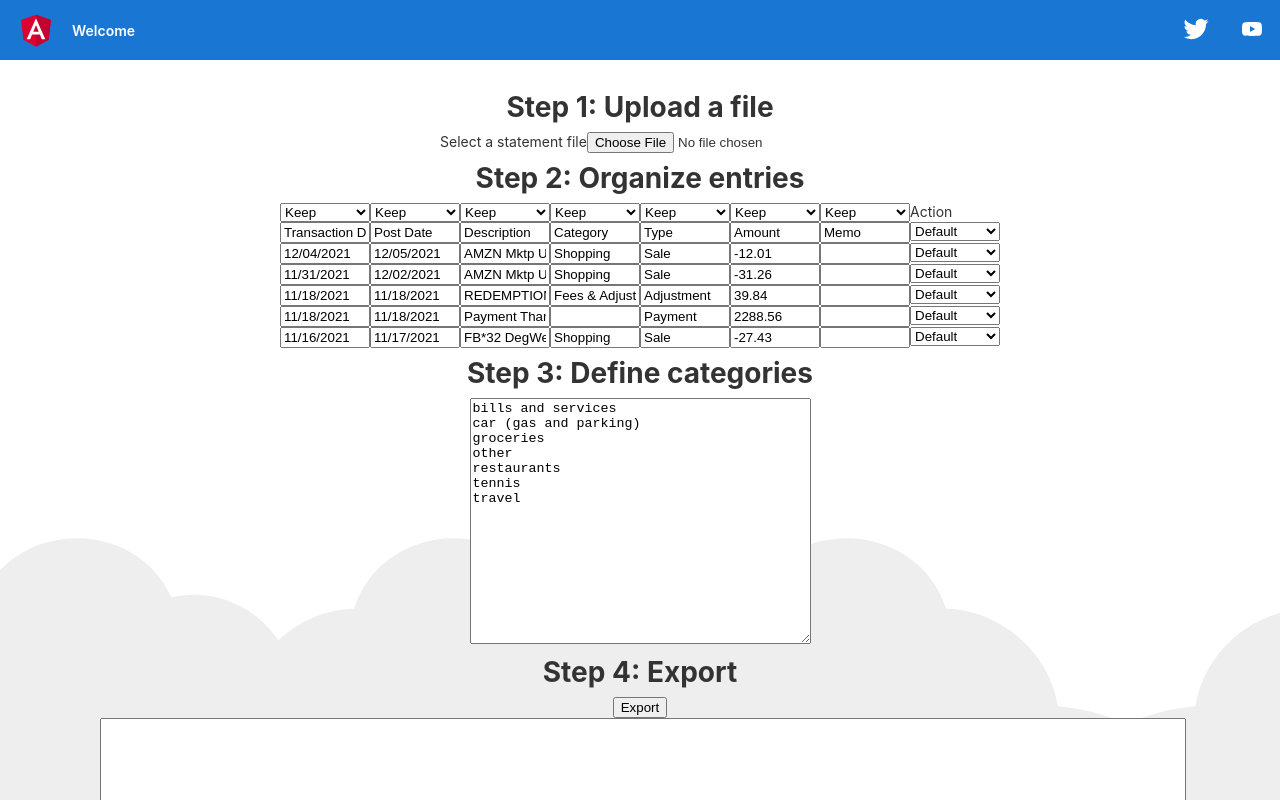
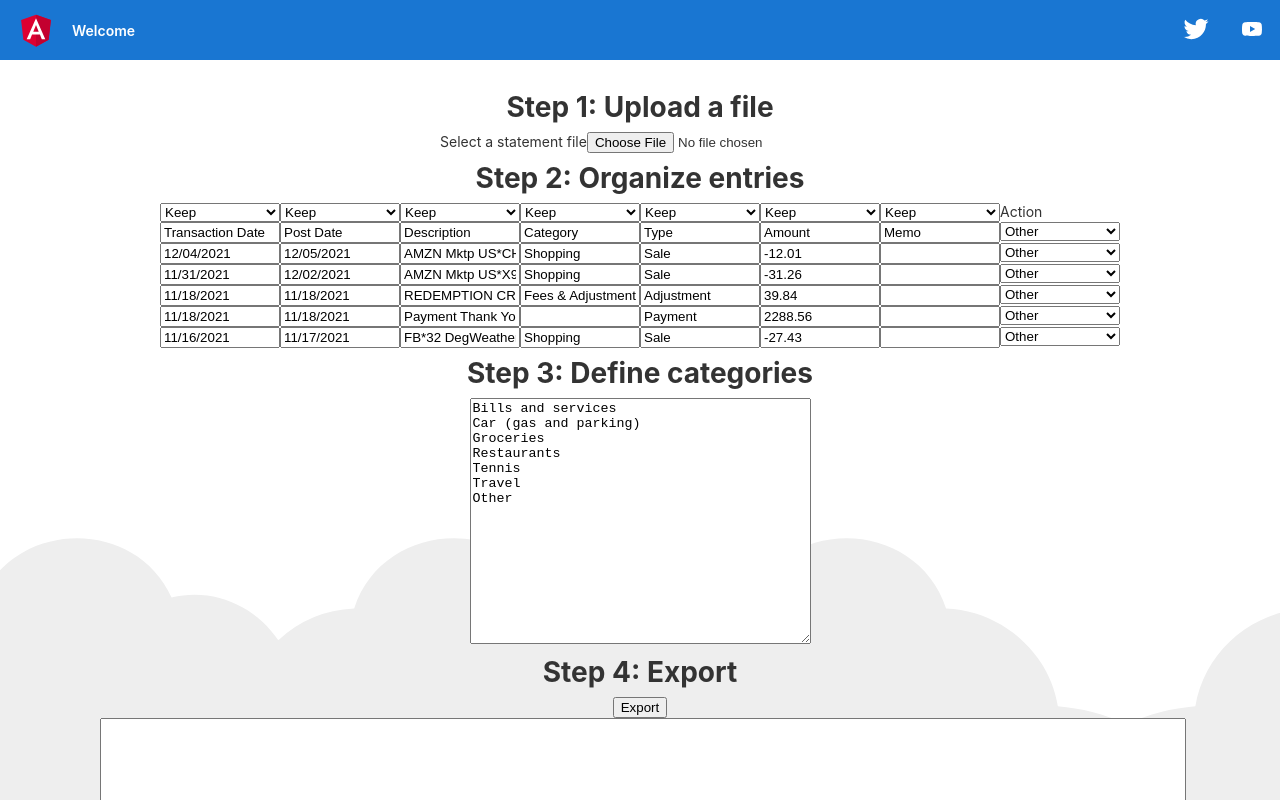
Before and after one commit to kiewic/money-management, an Angular app: page / in a window 1280 px wide. Shown: the top 800 px of the page. Built offline with nearby package versions, Linux system fonts and the light colour scheme.

Commit message:
Minor adjustments: letter-casing, column width, etc.

```diff
--- a/src/app/action-select/action-select.component.ts
+++ b/src/app/action-select/action-select.component.ts
@@ -15,8 +15,8 @@ export class ActionSelectComponent implements OnChanges {
       this.options = changes['options'].currentValue;
     }
 
-    if (!this.options.includes('Default')) {
-      this.options.unshift('Default');
+    if (!this.options.includes('Other')) {
+      this.options.unshift('Other');
     }
 
     if (!this.options.includes('Ignore')) {
--- a/src/app/app.component.ts
+++ b/src/app/app.component.ts
@@ -49,13 +49,13 @@ export class AppComponent implements AfterViewInit, OnInit {
 
   ngOnInit(): void {
     const categories: string[] = [
-      'bills and services',
-      'car (gas and parking)',
-      'groceries',
-      'other',
-      'restaurants',
-      'tennis',
-      'travel',
+      'Bills and services',
+      'Car (gas and parking)',
+      'Groceries',
+      'Restaurants',
+      'Tennis',
+      'Travel',
+      'Other',
     ];
     this.textAreaControl.setValue(categories.join('\n'));
   }
--- a/src/app/transaction-table/transaction-table.component.html
+++ b/src/app/transaction-table/transaction-table.component.html
@@ -1,4 +1,4 @@
-<div style="display: grid; grid-auto-columns: 90px; grid-auto-rows: auto;">
+<div style="display: grid; grid-auto-columns: 120px; grid-auto-rows: auto;">
   <app-header-select *ngFor="let _ of [].constructor(columnCount); index as i"
     [style]="'grid-column-start: ' + (i + 1)">
   </app-header-select>
```
Also changed, not shown: 1 other file (tests, documents, lock files or other folders).
